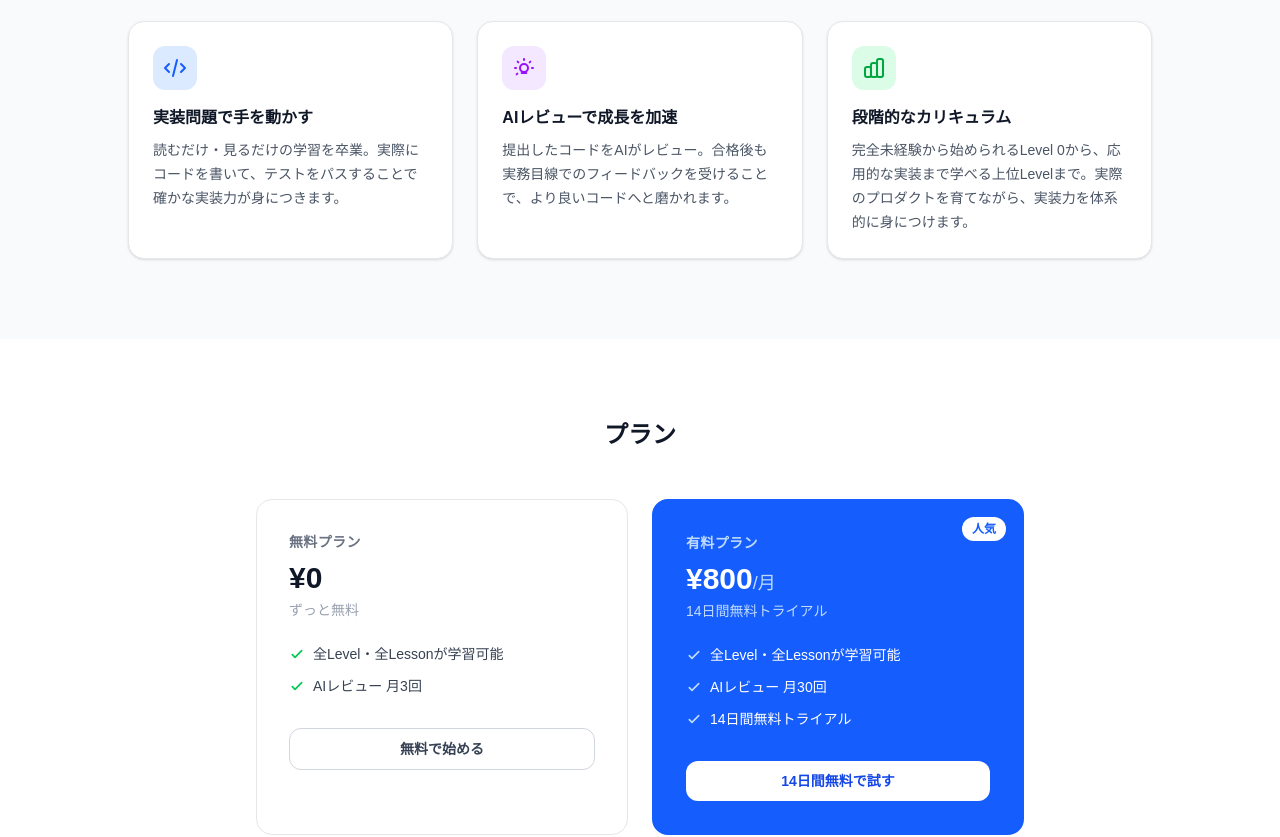
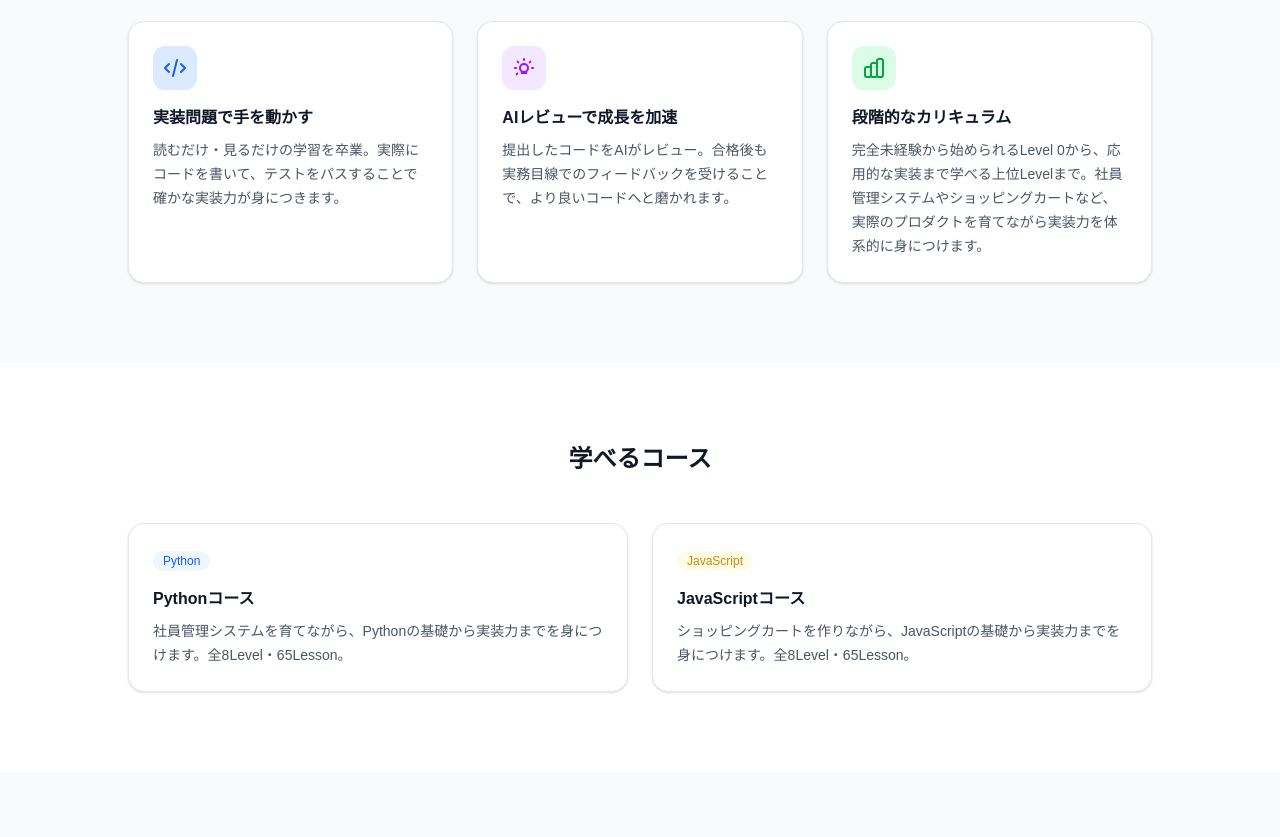
Before and after one commit to Ren-YMZK/Codact, a Next.js app: page / in a window 1280 px wide. Shown: the part 660-1497 px from the top of the page. Built offline with nearby package versions, Linux system fonts and the light colour scheme; no server answers.

Commit message:
トップページにコース紹介セクションを追加・JavaScriptコースに対応

```diff
--- a/src/app/page.tsx
+++ b/src/app/page.tsx
@@ -153,8 +153,36 @@ export default async function HomePage() {
                 段階的なカリキュラム
               </h3>
               <p className="text-sm text-gray-600 leading-6">
-                完全未経験から始められるLevel
-                0から、応用的な実装まで学べる上位Levelまで。実際のプロダクトを育てながら、実装力を体系的に身につけます。
+                完全未経験から始められるLevel 0から、応用的な実装まで学べる上位Levelまで。社員管理システムやショッピングカートなど、実際のプロダクトを育てながら実装力を体系的に身につけます。
+              </p>
+            </div>
+          </div>
+        </div>
+      </section>
+
+      {/* コース紹介セクション */}
+      <section className="py-20 px-4 bg-white">
+        <div className="max-w-5xl mx-auto">
+          <h2 className="text-2xl font-bold text-center text-gray-900 mb-12">学べるコース</h2>
+          <div className="grid grid-cols-1 sm:grid-cols-2 gap-6">
+            {/* Pythonコース */}
+            <div className="bg-white rounded-2xl border border-gray-200 p-6 shadow-sm">
+              <span className="inline-flex items-center px-2.5 py-0.5 rounded-full text-xs font-medium bg-blue-50 text-blue-600 mb-4">
+                Python
+              </span>
+              <h3 className="text-base font-bold text-gray-900 mb-2">Pythonコース</h3>
+              <p className="text-sm text-gray-600 leading-6">
+                社員管理システムを育てながら、Pythonの基礎から実装力までを身につけます。全8Level・65Lesson。
+              </p>
+            </div>
+            {/* JavaScriptコース */}
+            <div className="bg-white rounded-2xl border border-gray-200 p-6 shadow-sm">
+              <span className="inline-flex items-center px-2.5 py-0.5 rounded-full text-xs font-medium bg-yellow-50 text-yellow-600 mb-4">
+                JavaScript
+              </span>
+              <h3 className="text-base font-bold text-gray-900 mb-2">JavaScriptコース</h3>
+              <p className="text-sm text-gray-600 leading-6">
+                ショッピングカートを作りながら、JavaScriptの基礎から実装力までを身につけます。全8Level・65Lesson。
               </p>
             </div>
           </div>
@@ -162,7 +190,7 @@ export default async function HomePage() {
       </section>
 
       {/* プラン比較セクション */}
-      <section className="py-20 px-4 bg-white">
+      <section className="py-20 px-4 bg-gray-50">
         <div className="max-w-3xl mx-auto">
           <h2 className="text-2xl font-bold text-center text-gray-900 mb-12">
             プラン
@@ -261,7 +289,7 @@ export default async function HomePage() {
       </section>
 
       {/* CTAセクション */}
-      <section className="py-20 px-4 bg-gray-50">
+      <section className="py-20 px-4 bg-white">
         <div className="max-w-xl mx-auto text-center">
           <h2 className="text-2xl font-bold text-gray-900 mb-4">
             さっそく始めよう
```
